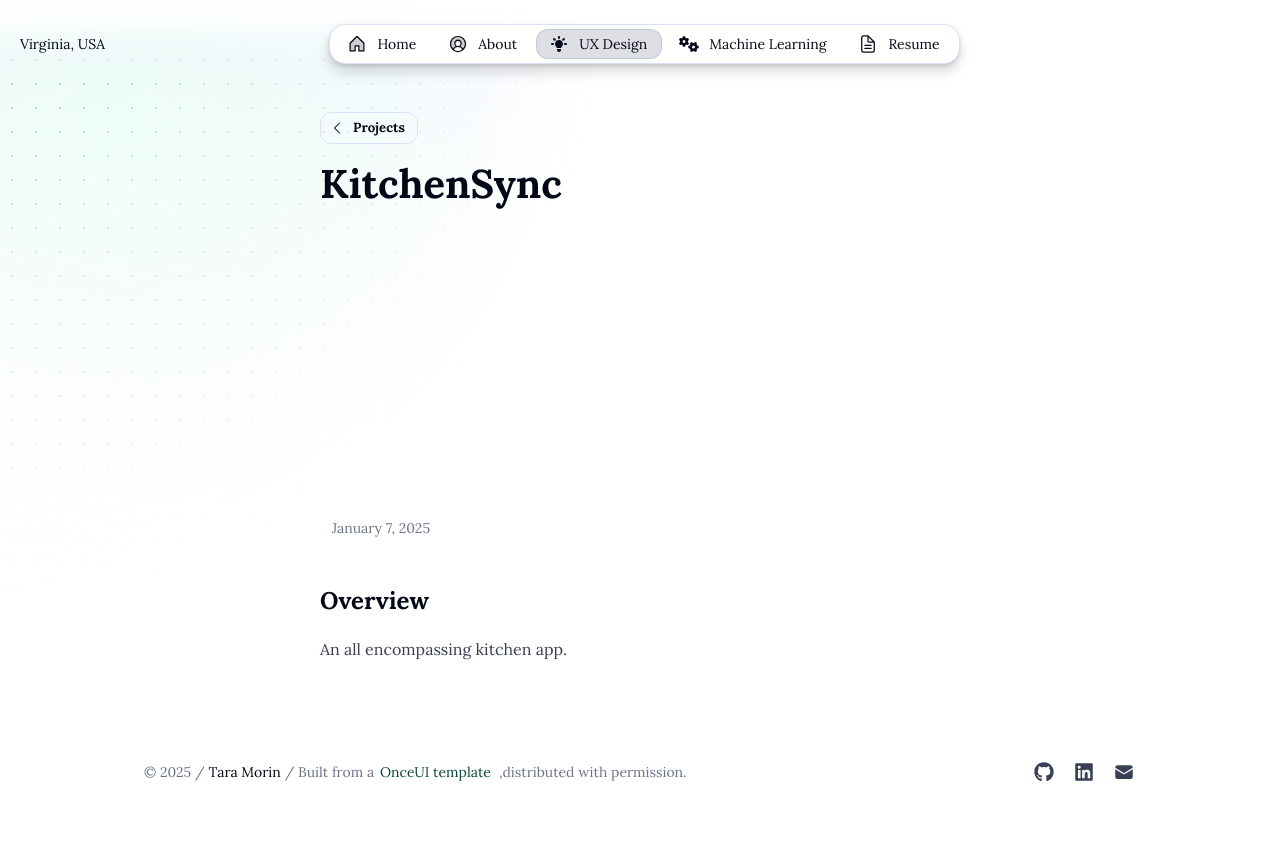
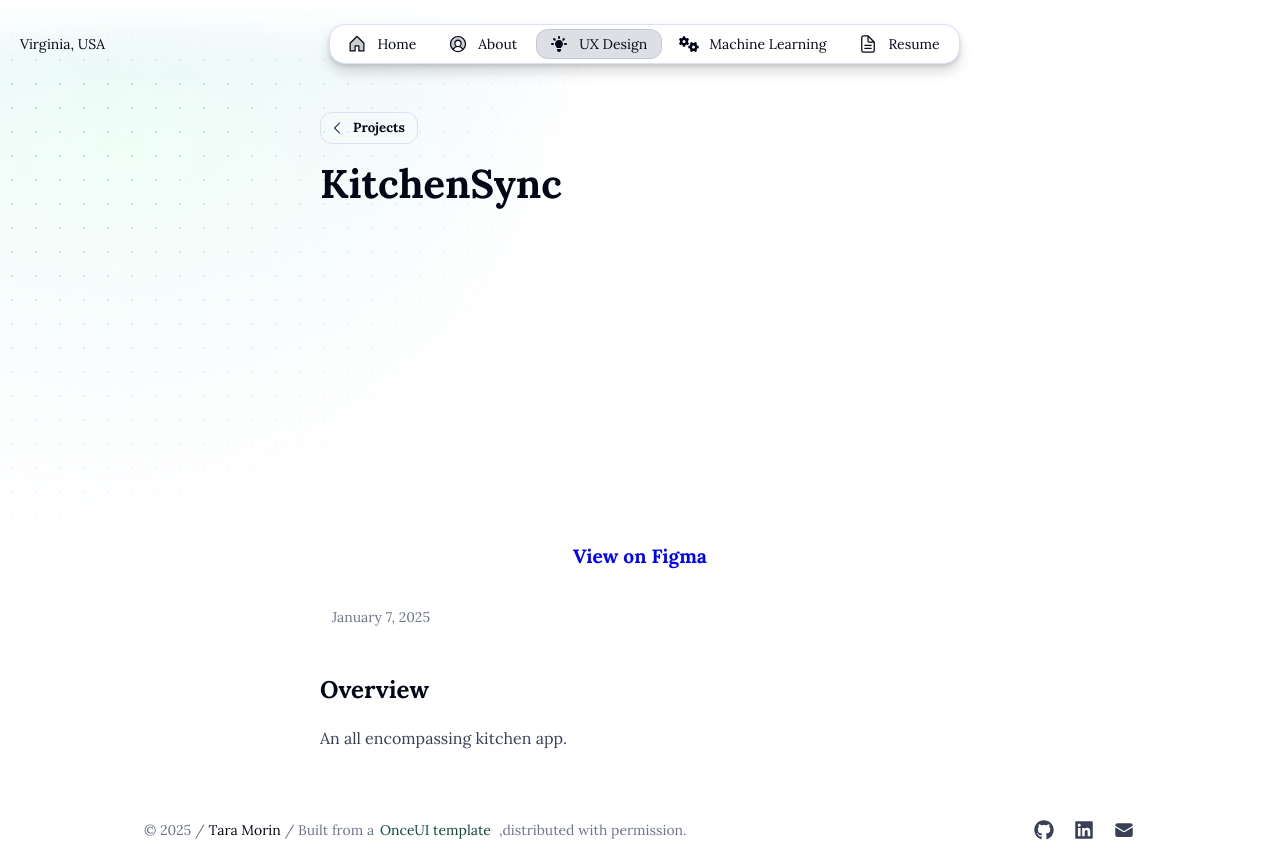
Before and after one commit to tara-morin/website, a Next.js app: page /en/ux/KitchenSync in a window 1280 px wide. Before the commit the page ends 800 px from the top, so only its background shows below. Built offline with nearby package versions, Linux system fonts and the light colour scheme.

Commit message:
added figma link

```diff
--- a/src/app/[locale]/ux/[slug]/page.tsx
+++ b/src/app/[locale]/ux/[slug]/page.tsx
@@ -154,6 +154,27 @@ export default function Project({ params }: WorkParams) {
 					))}
 				</Flex>
 			)}
+			{post.metadata.figmaURL && (
+    <Flex
+        as="section"
+        direction="column"
+        alignItems="center"
+        marginTop="l">
+        <a
+            href={post.metadata.figmaURL}
+            target="_blank"
+            rel="noopener noreferrer"
+            style={{
+                textDecoration: 'none',
+                color: 'blue',
+                fontSize: '1.2em',
+                fontWeight: 'bold',
+                marginTop: '16px',
+            }}>
+            View on Figma
+        </a>
+    </Flex>
+)}
 			<Flex style={{margin: 'auto'}}
 				as="article"
 				maxWidth="xs" fillWidth
```
